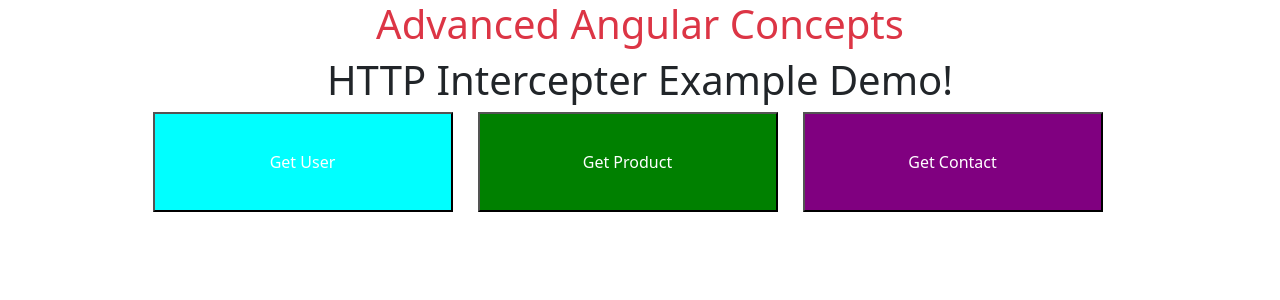
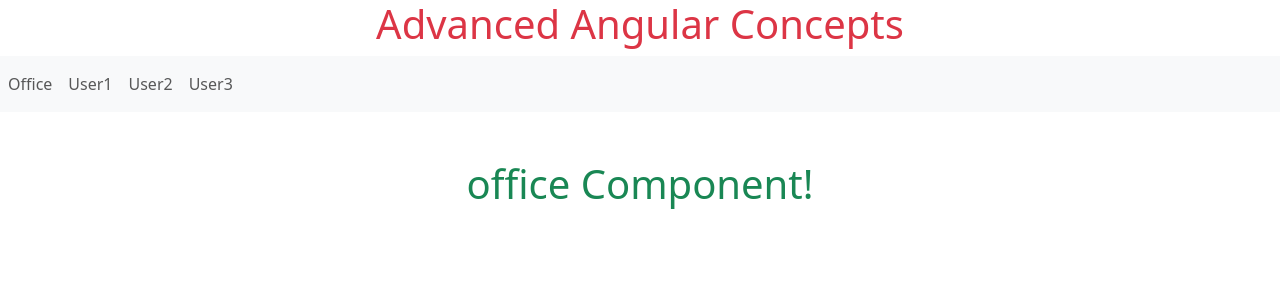
Before and after one commit to khan88012/AdvaceAngularConcepts, an Angular app: page /office in a window 1280 px wide. Before the commit this address led to /. Shown: the top 300 px of the page. Built offline with nearby package versions, Linux system fonts and the light colour scheme.

Commit message:
implemented Activated Route

```diff
--- /dev/null
+++ b/src/app/activated-route-v-activated-route-snapshot/activated-route-v-activated-route-snapshot.component.html
@@ -0,0 +1,21 @@
+<nav class="navbar navbar-expand-lg navbar-light bg-light">
+    <button class="navbar-toggler" type="button" data-toggle="collapse" data-target="#navbarSupportedContent" aria-controls="navbarSupportedContent" aria-expanded="false" aria-label="Toggle navigation">
+      <span class="navbar-toggler-icon"></span>
+    </button>
+
+    <div class="collapse navbar-collapse" id="navbarSupportedContent">
+      <ul class="navbar-nav mr-auto">
+        <li class="nav-item active">
+          <a class="nav-link" (click)="goToOffice()">Office </a>
+        </li>
+        <li class="nav-item">
+          <a class="nav-link" (click)="goToUser(1)">User1</a>
+        </li>
+        <li class="nav-item">
+            <a class="nav-link" (click)="goToUser(2)">User2</a>
+        </li>
+        <li class="nav-item">
+            <a class="nav-link" (click)="goToUser(3)" >User3</a>
+        </li></ul>
+    </div>
+  </nav>
--- /dev/null
+++ b/src/app/activated-route-v-activated-route-snapshot/activated-route-v-activated-route-snapshot.component.ts
@@ -0,0 +1,21 @@
+import { Component, OnInit } from '@angular/core';
+import { Router } from '@angular/router';
+
+@Component({
+  selector: 'app-activated-route-v-activated-route-snapshot',
+  templateUrl: './activated-route-v-activated-route-snapshot.component.html',
+  styleUrls: ['./activated-route-v-activated-route-snapshot.component.css']
+})
+export class ActivatedRouteVActivatedRouteSnapshotComponent implements OnInit {
+
+  constructor(private router :Router) { }
+
+  ngOnInit(): void {
+  }
+  goToUser(k:number){
+    this.router.navigate([`/user/${k}`]);
+  }
+  goToOffice(){
+    this.router.navigate(['/office']);
+  }
+}
--- a/src/app/app.component.html
+++ b/src/app/app.component.html
@@ -3,5 +3,6 @@
 <app-header></app-header> -->
 <!-- <app-observable-vpromise></app-observable-vpromise> -->
 <!-- <app-fork-join-example></app-fork-join-example> -->
-<app-http-interceptor></app-http-interceptor>
+<!-- <app-http-interceptor></app-http-interceptor> -->
+<app-activated-route-v-activated-route-snapshot></app-activated-route-v-activated-route-snapshot>
 <router-outlet></router-outlet>
--- /dev/null
+++ b/src/app/office/office.component.html
@@ -0,0 +1 @@
+<h1 class="text-success text-center mt-5">office Component!</h1>
--- /dev/null
+++ b/src/app/office/office.component.ts
@@ -0,0 +1,15 @@
+import { Component, OnInit } from '@angular/core';
+
+@Component({
+  selector: 'app-office',
+  templateUrl: './office.component.html',
+  styleUrls: ['./office.component.css']
+})
+export class OfficeComponent implements OnInit {
+
+  constructor() { }
+
+  ngOnInit(): void {
+  }
+
+}
--- /dev/null
+++ b/src/app/user/user.component.html
@@ -0,0 +1,2 @@
+
+<h1 class="text-center mt-5">User -{{userId}}</h1>
--- /dev/null
+++ b/src/app/user/user.component.ts
@@ -0,0 +1,18 @@
+import { Component, OnInit } from '@angular/core';
+import { ActivatedRoute } from '@angular/router';
+
+@Component({
+  selector: 'app-user',
+  templateUrl: './user.component.html',
+  styleUrls: ['./user.component.css']
+})
+export class UserComponent implements OnInit {
+  userId =0
+  constructor(private route: ActivatedRoute) { }
+
+  ngOnInit(): void {
+    this.userId = this.route.snapshot.params['id'];
+    console.log('id', this.userId)
+  }
+
+}
```
Also changed, not shown: src/app/app-routing.module.ts (+8 -0 lines), src/app/app.module.ts (+7 -1 lines), src/app/activated-route-v-activated-route-snapshot/activated-route-v-activated-route-snapshot.component.css (added), src/app/office/office.component.css (added), src/app/user/user.component.css (added), 1 other file (tests, documents, lock files or other folders).
